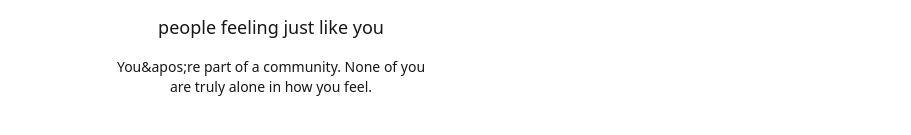
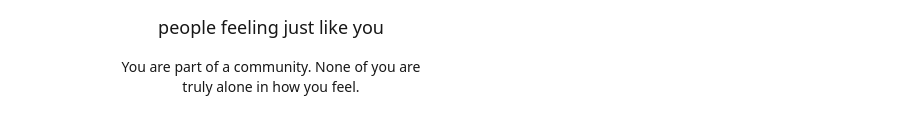
Before and after one commit to avirajkhare00/lonely, a Next.js app: page / in a window 1280 px wide. Both pictures are taken after a click on the button "I am feeling lonely". Shown: the part 427-562 px from the top of the page, without its empty margins (369-1280 px from the left). Built offline with nearby package versions, Linux system fonts and the light colour scheme.

Commit message:
[Aviraj] Fixed typo

```diff
--- a/app/page.tsx
+++ b/app/page.tsx
@@ -70,7 +70,7 @@ export default function Home() {
             </p>
 
             <p className="text-sm text-foreground/60 max-w-xs">
-              {randomNumber !== null && "You&apos;re part of a community. None of you are truly alone in how you feel."}
+              {randomNumber !== null && "You are part of a community. None of you are truly alone in how you feel."}
             </p>
 
             {randomNumber !== null && <QuoteBox />}
```
